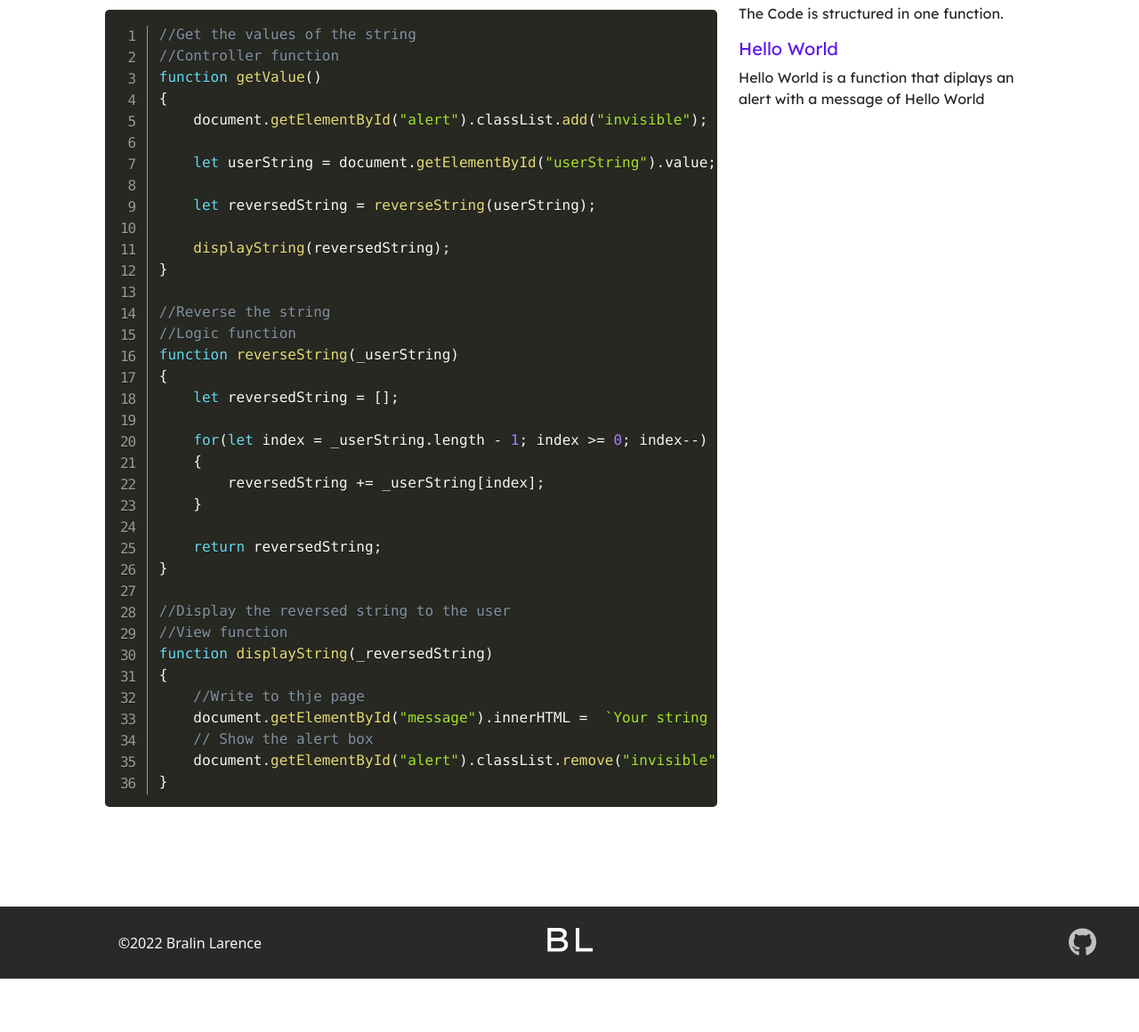
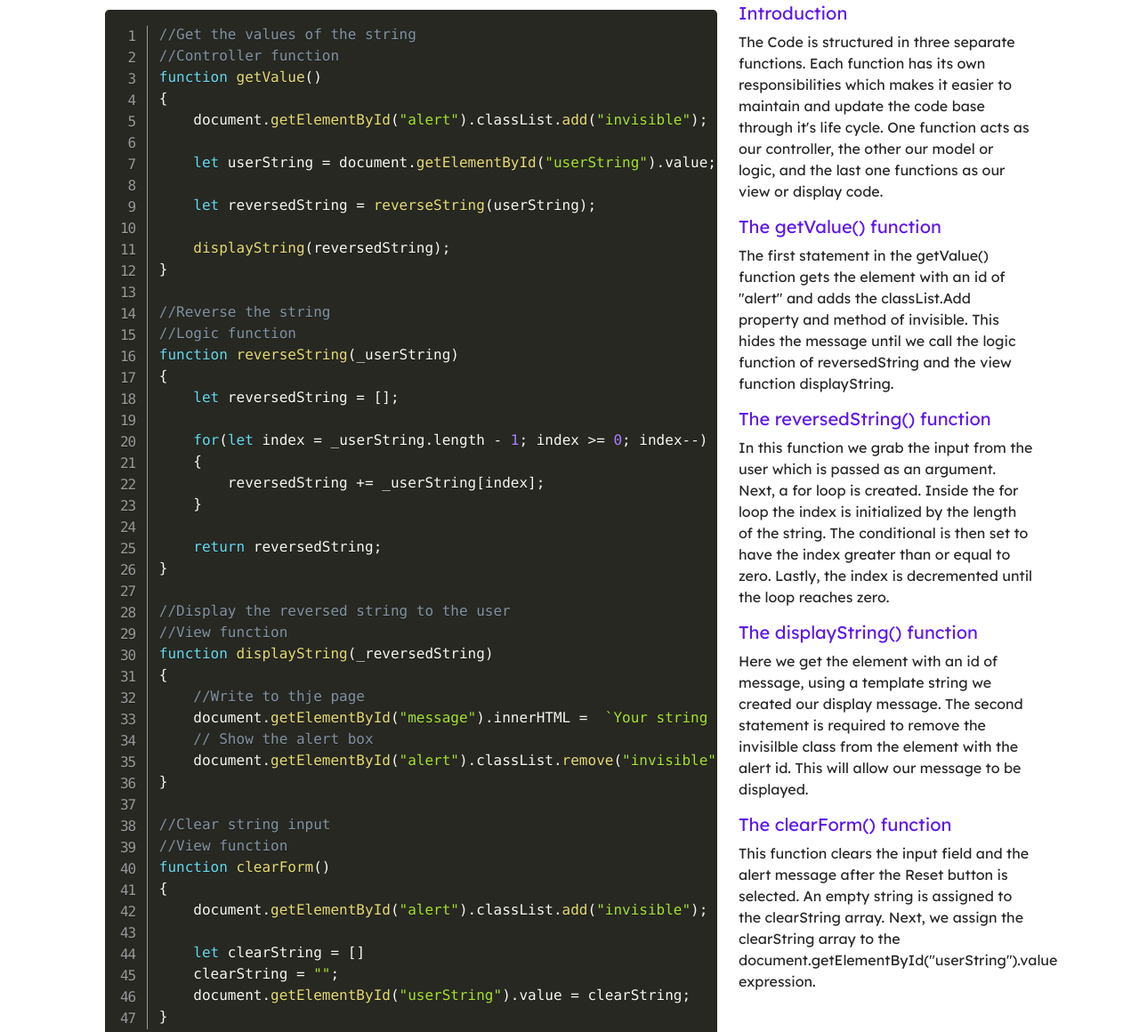
Before and after one commit to BralinLarence/Rewind, a plain HTML site: page code.html in a window 1280 px wide. Shown: the part 116-1276 px from the top of the page at 89% size. Before the commit the page ends 1216 px from the top, so only its background shows below. Drawn offline with nearby package versions, Linux system fonts and the light colour scheme.

Commit message:
Rewind project complete

```diff
--- a/code.html
+++ b/code.html
@@ -100,13 +100,52 @@
                             // Show the alert box
                             document.getElementById("alert").classList.remove("invisible");
                         }
+
+                        //Clear string input
+                        //View function
+                        function clearForm()
+                        {
+                            document.getElementById("alert").classList.add("invisible");
+
+                            let clearString = []
+                            clearString = "";
+                            document.getElementById("userString").value = clearString;
+                        }
                     </code>
                     </pre>
                 </div>
                 <div class="col-lg-4">
-                    <p>The Code is structured in one function.</p>
-                    <h5>Hello World</h5>
-                    <p>Hello World is a function that diplays an alert with a message of Hello World</p>
+                    <h5>Introduction</h5>
+                    <p>
+                        The Code is structured in three separate functions. Each function has its own responsibilities which makes
+                        it easier to maintain and update the code base through it's life cycle. One function acts as our controller, the
+                        other our model or logic, and the last one functions as our view or display code.
+                    </p>
+                    <h5>The getValue() function</h5>
+                    <p>
+                        The first statement in the getValue() function gets the element with an id of "alert"
+                        and adds the classList.Add property and method of invisible. This hides the message until
+                        we call the logic function of reversedString and the view function displayString.
+                    </p>
+                    <h5>The reversedString() function</h5>
+                    <p>
+                        In this function we grab the input from the user which is passed as an argument.
+                        Next, a for loop is created. Inside the for loop the index is initialized by the
+                        length of the string. The conditional is then set to have the index greater than or equal to zero. Lastly, the index
+                        is decremented until the loop reaches zero.
+                    </p>
+                    <h5>The displayString() function</h5>
+                    <p>
+                        Here we get the element with an id of message, using a template string we created
+                        our display message. The second statement is required to remove the invisilble class from
+                        the element with the alert id. This will allow our message to be displayed.
+                    </p>
+                    <h5>The clearForm() function</h5>
+                    <p>
+                        This function clears the input field and the alert message after the Reset button is selected.
+                        An empty string is assigned to the clearString array. Next, we assign the clearString
+                        array to the document.getElementById("userString").value expression.
+                    </p>
                 </div>
 
             </div>
--- a/css/main.css
+++ b/css/main.css
@@ -86,7 +86,7 @@ footer .social>a {
 
 footer .social>a:hover{
     opacity: 0.90;
-    color: var(--secondary-color);
+    color: var(--primary-color);
 }
 
 
```
Also changed, not shown: app.html (+12 -3 lines), js/main.js (+14 -0 lines), css/prism.css (line endings or trailing spaces), index.html (line endings or trailing spaces), js/prism.js (line endings or trailing spaces), 1 other file.
